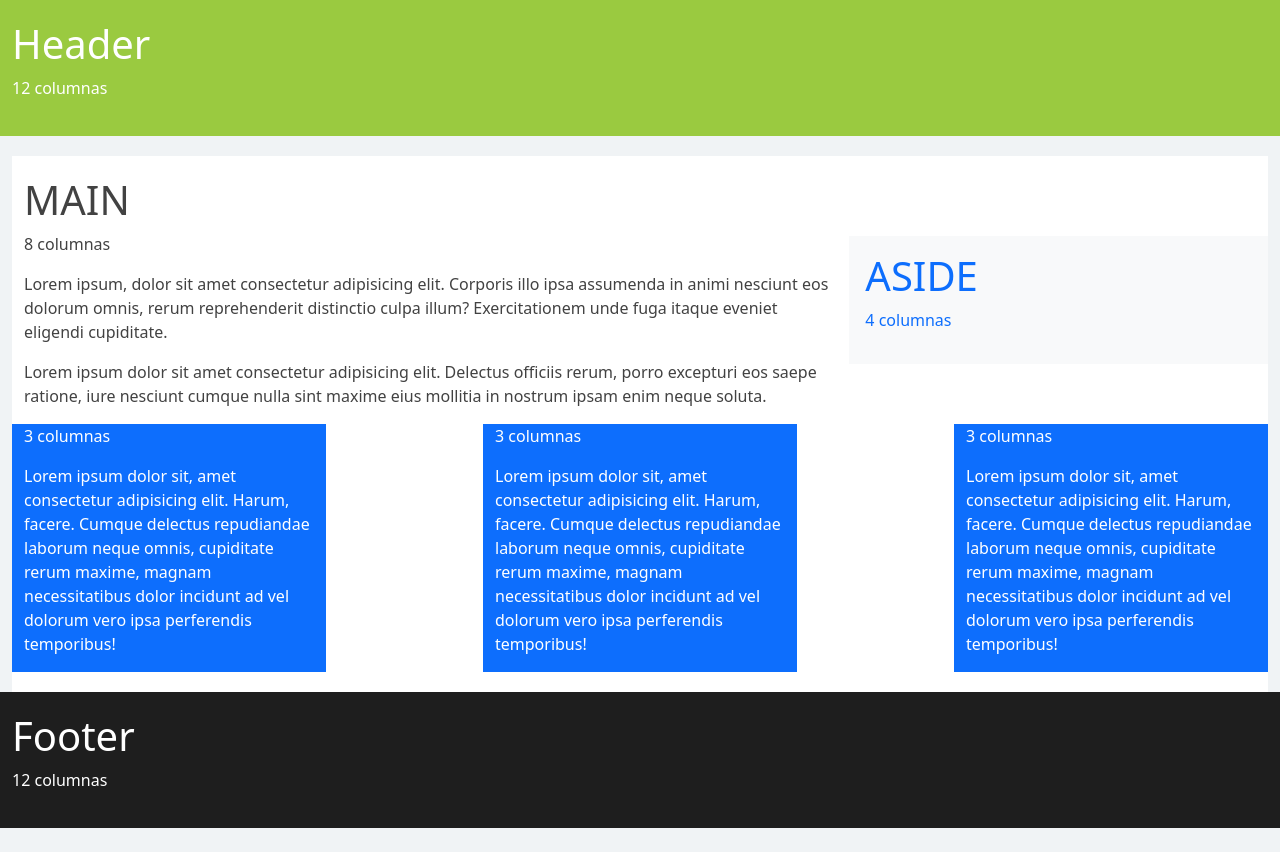
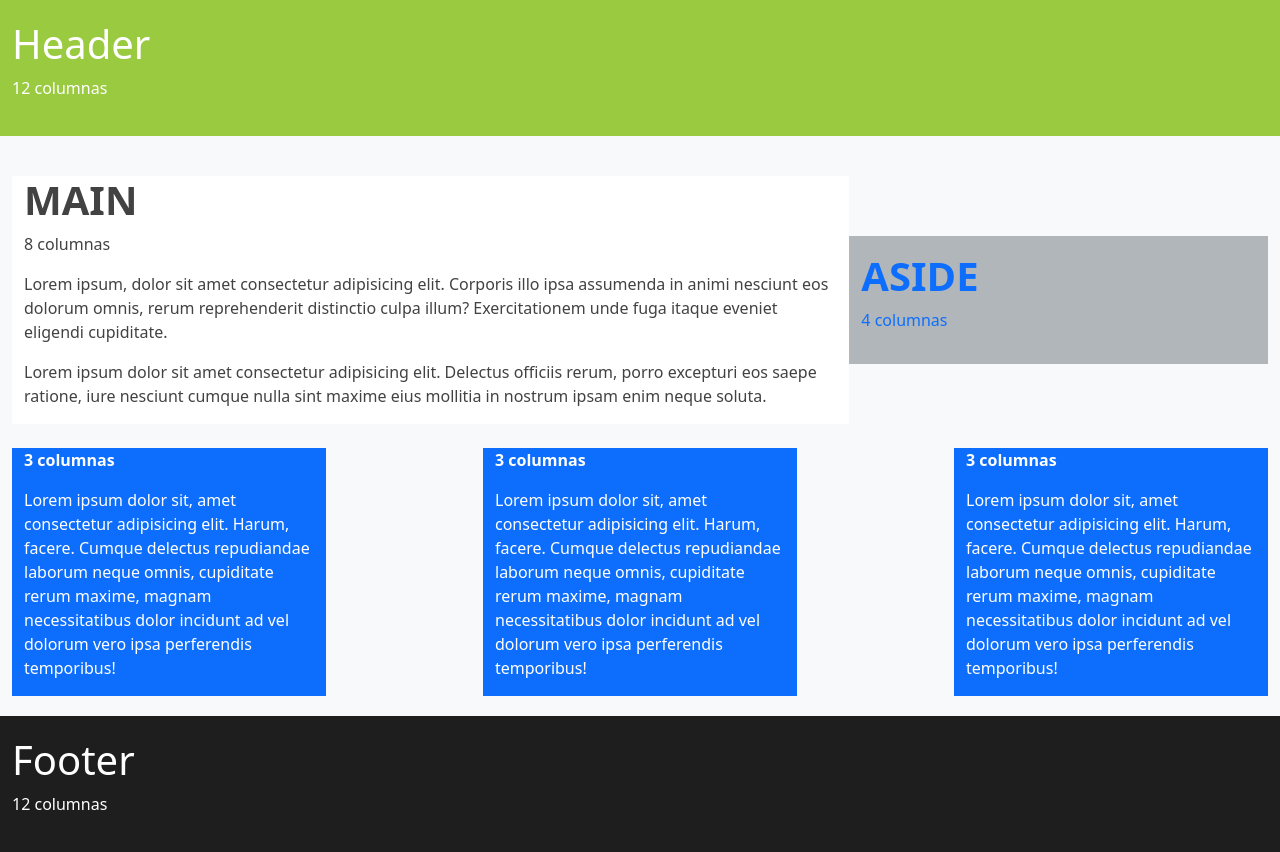
Before and after one commit to reyes-art-car/grid-bootstrap, a website: page index.html in a window 1280 px wide. Before the commit the page ends 828 px from the top, so only its background shows below. Drawn offline with nearby package versions, Linux system fonts and the light colour scheme.

Commit message:
finished

```diff
--- a/index.html
+++ b/index.html
@@ -11,15 +11,16 @@
 	<title>Grid de Bootstrap 5</title>
 </head>
 
-<body>
+<body class="bg-light">
 	<!--llamada de navbar-->
 	<div id="navbar"></div>
 
-	<div class="container-fluid">
-		<main class="container-fluid bg-white">
-			<div class="row align-items-start">
-				<div class="col-12 col-lg-8">
-					<h1>MAIN</h1>
+	<main class="container-fluid bg-light">
+		<div class="container-fluid ">
+			<div class="row align-items-start ">
+				<!--div main-->
+				<div class="col-12 col-lg-8 bg-white">
+					<h1 class="fw-bold">MAIN</h1>
 					<p>8 columnas</p>
 					<p>Lorem ipsum, dolor sit amet consectetur adipisicing elit. Corporis illo ipsa assumenda in animi
 						nesciunt eos dolorum omnis, rerum reprehenderit distinctio culpa illum? Exercitationem unde fuga
@@ -29,33 +30,33 @@
 						saepe ratione, iure nesciunt cumque nulla sint maxime eius mollitia in nostrum ipsam enim neque
 						soluta.</p>
 				</div>
-				<div class="col-12 col-lg-4 bg-light text-primary p-3 text-left align-self-center">
-					<h1>ASIDE</h1>
+				<!--div aside-->
+				<div class="col-12 col-lg-4 bg-secondary bg-opacity-50 text-primary py-3 align-self-center">
+					<h1 class="fw-bold">ASIDE</h1>
 					<p>4 columnas</p>
 				</div>
-
 			</div>
 
-
-			<div class="row justify-content-between">
-				<div class="col-3 bg-primary text-white">
-					<p>3 columnas</p>
+			<!--div columnas-->
+			<div class="row justify-content-between mt-4">
+				<div class="col-md-3 bg-primary text-white">
+					<p class="fw-bold">3 columnas</p>
 					<p>Lorem ipsum dolor sit, amet consectetur adipisicing elit. Harum, facere. Cumque delectus
 						repudiandae
 						laborum neque omnis, cupiditate rerum maxime, magnam necessitatibus dolor incidunt ad vel
 						dolorum
 						vero ipsa perferendis temporibus!</p>
 				</div>
-				<div class="col-3 bg-primary text-white ">
-					<p>3 columnas</p>
+				<div class="col-md-3 bg-primary text-white">
+					<p class="fw-bold">3 columnas</p>
 					<p>Lorem ipsum dolor sit, amet consectetur adipisicing elit. Harum, facere. Cumque delectus
 						repudiandae
 						laborum neque omnis, cupiditate rerum maxime, magnam necessitatibus dolor incidunt ad vel
 						dolorum
 						vero ipsa perferendis temporibus!</p>
 				</div>
-				<div class="col-3 bg-primary text-white">
-					<p>3 columnas</p>
+				<div class="col-md-3 bg-primary text-white">
+					<p class="fw-bold">3 columnas</p>
 					<p>Lorem ipsum dolor sit, amet consectetur adipisicing elit. Harum, facere. Cumque delectus
 						repudiandae
 						laborum neque omnis, cupiditate rerum maxime, magnam necessitatibus dolor incidunt ad vel
@@ -63,14 +64,13 @@
 						vero ipsa perferendis temporibus!</p>
 				</div>
 			</div>
-	</div>
-
+		</div>
 	</main>
-
 
 	<!--llamada de footer-->
 	<div id="footer"></div>
 	<!--llamadas de scripts-->
+
 	<script src="https://cdn.jsdelivr.net/npm/bootstrap@5.3.3/dist/js/bootstrap.bundle.min.js"></script>
 	<script src="js/bootstrap.bundle.min.js"></script>
 	<script src="js/ourJS/main.js"></script>
```
